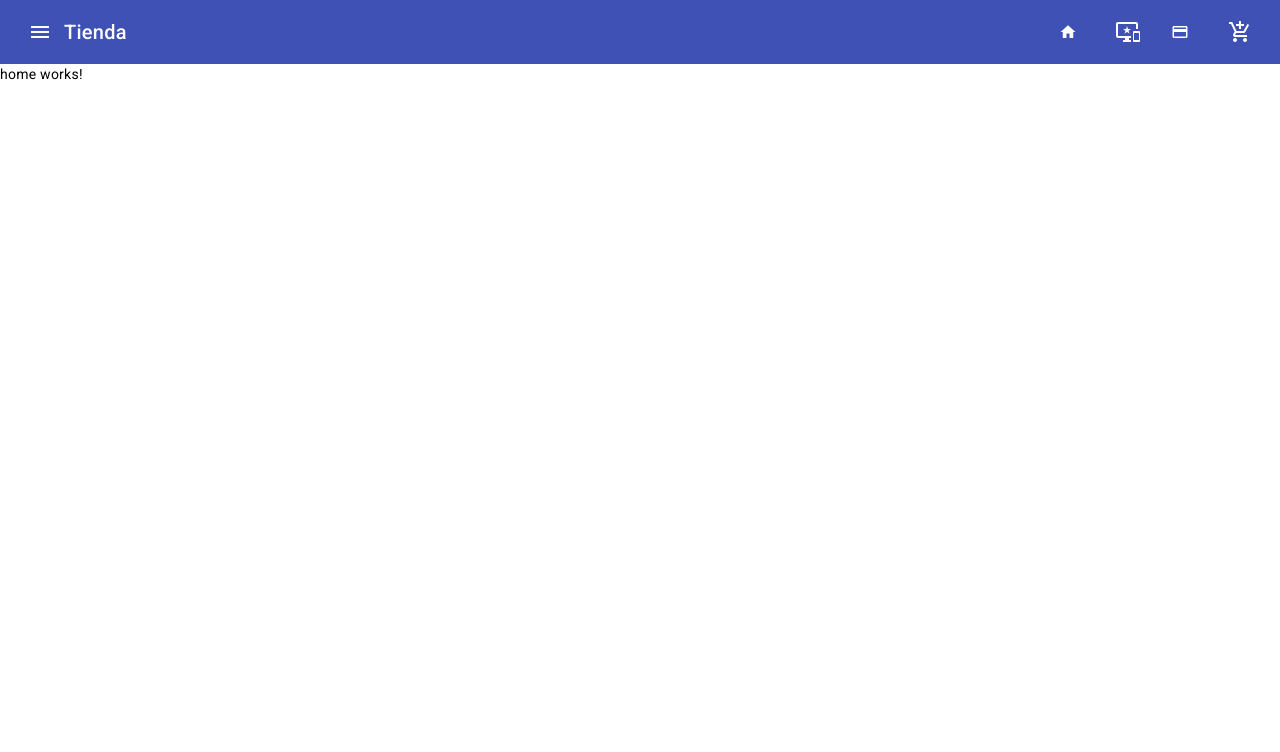
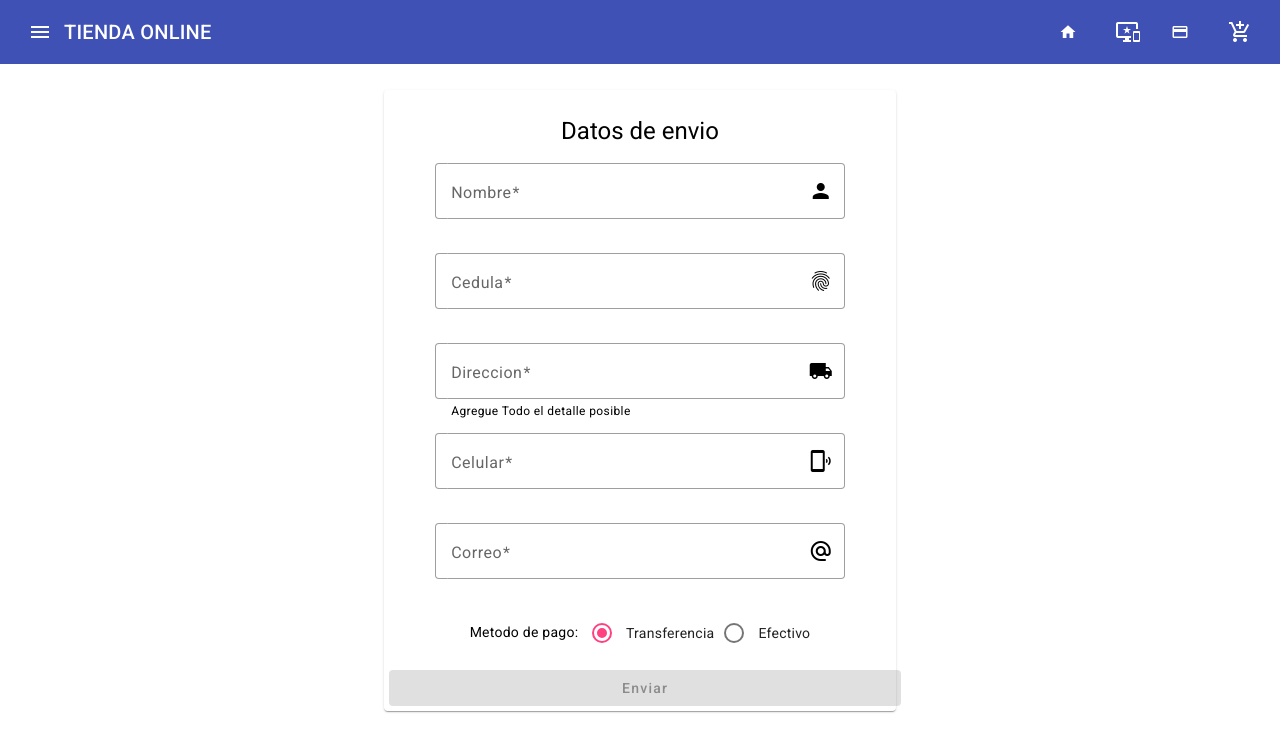
Before and after one commit to andresuribeg/Tienda, an Angular app: page /pago in a window 1280 px wide. Shown: the top 752 px of the page. Built offline with nearby package versions, Linux system fonts and the light colour scheme.

Commit message:
Se agrega componente pago v20240215_0

```diff
--- a/src/app/app.routes.ts
+++ b/src/app/app.routes.ts
@@ -5,6 +5,7 @@ import { ProductosComponent } from './pages/productos/productos.component';
 import { ProductoDetalleComponent } from './pages/producto-detalle/producto-detalle.component';
 import { CarritoComponent } from './pages/carrito/carrito.component';
 import { LoginComponent } from './pages/login/login.component';
+import { PagoComponent } from './pages/pago/pago.component';
 
 export const routes: Routes = [
     {path:'home',
@@ -25,9 +26,9 @@ export const routes: Routes = [
   {path:'registro',
     component:RegistroComponent
   },
- /* {path:'pago',
+  {path:'pago',
     component:PagoComponent
-  },*/
+  },
   {path:'**',
     component:HomeComponent
   }
--- /dev/null
+++ b/src/app/pages/pago/pago.component.css
@@ -0,0 +1,19 @@
+.center-content {
+    margin-top: 2%;
+    margin-left: 30%;
+    margin-right: 30%;
+    text-align: -webkit-center;
+  }
+
+  .form-group{
+    width: 80%;
+  }
+
+  .boton{
+    margin: 1%;
+    width: 100%;
+  }
+
+  .card{
+    margin-top: 5%;
+  }
--- /dev/null
+++ b/src/app/pages/pago/pago.component.html
@@ -0,0 +1,53 @@
+<mat-card class="center-content ">
+    <form [formGroup]="pagosForm" (ngSubmit)="onSubmit()" >
+
+  <div class="card" >
+    <h1>Datos de envio</h1>
+    <p>
+      <mat-form-field class="form-group" appearance="outline">
+        <mat-label>Nombre</mat-label>
+        <input matInput formControlName="nombre">
+        <mat-icon matSuffix>person</mat-icon>
+      </mat-form-field>
+    </p>
+    <p>
+      <mat-form-field class="form-group" appearance="outline">
+        <mat-label>Cedula</mat-label>
+        <input matInput  formControlName="cedula">
+        <mat-icon matSuffix>fingerprint</mat-icon>
+      </mat-form-field>
+    </p>
+    <p>
+      <mat-form-field class="form-group" appearance="outline">
+        <mat-label>Direccion</mat-label>
+        <input matInput formControlName="direccion">
+        <mat-icon matSuffix>local_shipping</mat-icon>
+        <mat-hint>Agregue Todo el detalle posible</mat-hint>
+      </mat-form-field>
+    </p>
+    <p>
+      <mat-form-field class="form-group" appearance="outline">
+        <mat-label>Celular</mat-label>
+        <input matInput formControlName="telefono">
+        <mat-icon matSuffix>phonelink_ring</mat-icon>
+      </mat-form-field>
+    </p>
+    <p>
+      <mat-form-field class="form-group" appearance="outline">
+        <mat-label>Correo</mat-label>
+        <input matInput placeholder="pat@example.com" formControlName="correo">
+        <mat-icon matSuffix>alternate_email</mat-icon>
+      </mat-form-field>
+    </p>
+    <p>
+      <label>Metodo de pago: </label>
+        <mat-radio-group pagos   formControlName="tipoDePago" >
+          <mat-radio-button value="Transferencia">Transferencia</mat-radio-button>
+          <mat-radio-button value="Efectivo">Efectivo</mat-radio-button>
+      </mat-radio-group>
+    </p>
+
+    </div>
+    <button mat-raised-button [disabled]="pagosForm.invalid"  color="primary" class="boton"  type="submit" >Enviar</button>
+    </form>
+  </mat-card>
--- /dev/null
+++ b/src/app/pages/pago/pago.component.ts
@@ -0,0 +1,52 @@
+import { Component, OnInit, inject } from '@angular/core';
+import { FormBuilder, FormControl, FormGroup, FormsModule, ReactiveFormsModule, Validators } from '@angular/forms';
+import {MatRadioModule,} from '@angular/material/radio';
+import {MatCardModule} from '@angular/material/card';
+import { MatButtonModule } from '@angular/material/button';
+import {MatInputModule} from '@angular/material/input';
+import {MatFormFieldModule} from '@angular/material/form-field';
+import {MatIconModule} from '@angular/material/icon';
+//import { DatosDeEnvio } from '../../model/DatosDeEnvio.model';
+@Component({
+  selector: 'app-pago',
+  standalone: true,
+  imports: [
+    ReactiveFormsModule,
+    MatRadioModule,FormsModule,
+    MatCardModule,
+    MatButtonModule,
+    MatInputModule,
+    MatFormFieldModule,
+    MatIconModule],
+  templateUrl: './pago.component.html',
+  styleUrl: './pago.component.css'
+})
+export class PagoComponent implements OnInit {
+
+  pagosForm!:FormGroup;
+
+  constructor(private readonly fb:FormBuilder){}
+
+  initForm():FormGroup{
+     return this.fb.group({
+        nombre:new FormControl ('',[Validators.required,Validators.minLength(3),Validators.maxLength(30)]),
+        direccion:new FormControl ('',[Validators.required]),
+        tipoDePago:new FormControl ('Transferencia',[]),
+        cedula:new FormControl ('',[Validators.required]),
+        telefono:new FormControl ('',[Validators.required]),
+        correo:new FormControl ('',[Validators.required,Validators.email]),
+
+      })
+  }
+
+  ngOnInit(): void {
+      this.pagosForm=this.initForm();
+  }
+  onSubmit() {
+
+    if (this.pagosForm?.valid) {
+    //  const valForm:DatosDeEnvio=this.pagosForm.value;
+
+    }
+  }
+}
--- a/src/app/shared/menu/menu.component.html
+++ b/src/app/shared/menu/menu.component.html
@@ -2,12 +2,12 @@
   <button  mat-icon-button class="example-icon" aria-label="Example icon-button with menu icon">
     <mat-icon>menu</mat-icon>
   </button>
-  <span>Tienda</span>
+  <span>TIENDA ONLINE</span>
   <span class="example-spacer"></span>
   <a [routerLink]="['/home']" title="Inicio" mat-button><mat-icon>home</mat-icon></a>
   <a [routerLink]="['/productos']" title="Productos" mat-icon-button ><mat-icon>important_devices</mat-icon></a>
   <a [routerLink]="['/pago']" title="Pago" mat-button><mat-icon>payment</mat-icon></a>
-  <button [routerLink]="['/carrito']" mat-icon-button class="example-icon" aria-label="Example icon-button with share icon">
+  <button [routerLink]="['/carrito']" title="Carrito de compras" mat-icon-button class="example-icon" aria-label="Example icon-button with share icon">
     <mat-icon>add_shopping_cart</mat-icon>
   </button>
 </mat-toolbar>
```
Also changed, not shown: 1 other file (tests, documents, lock files or other folders).
